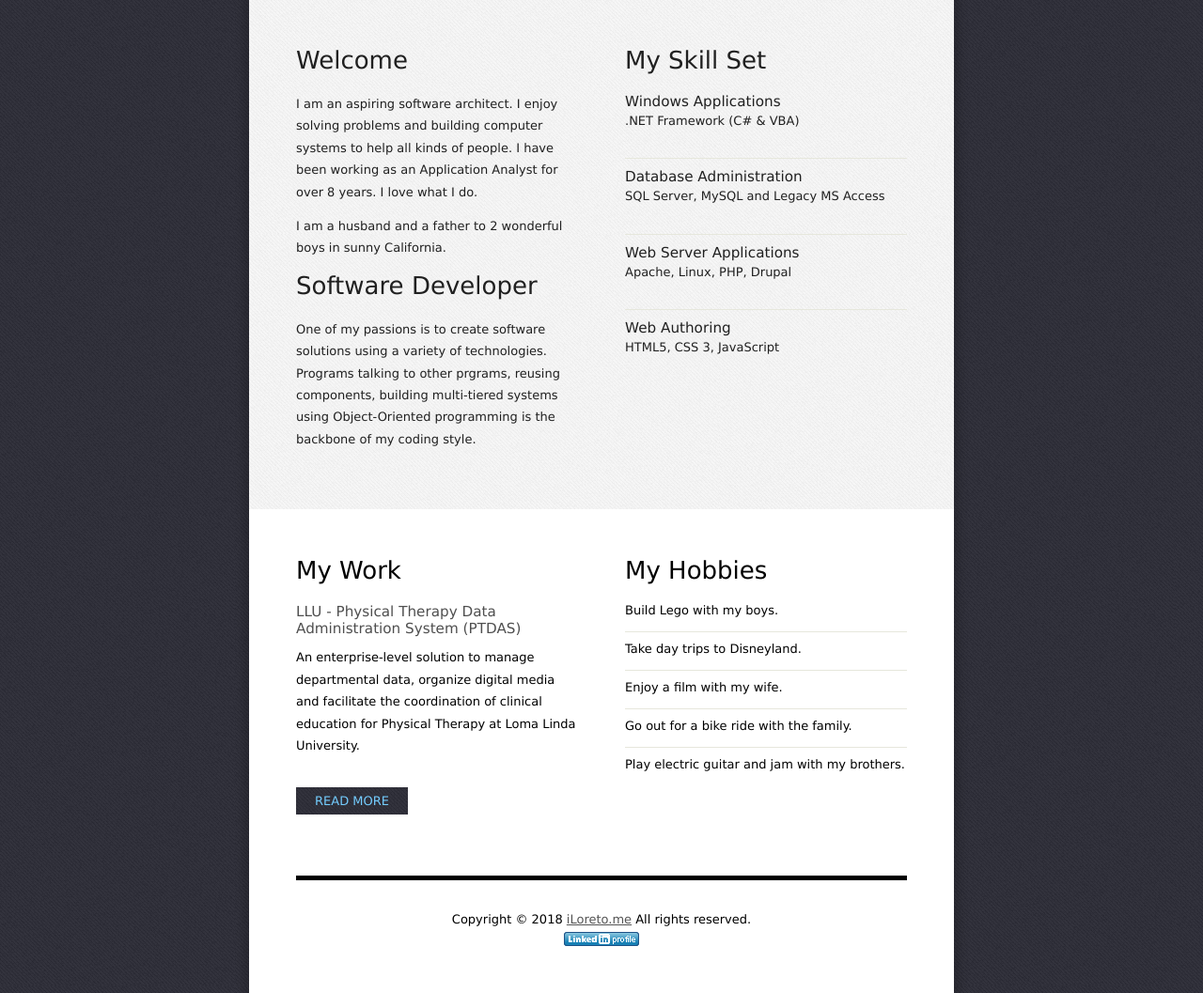
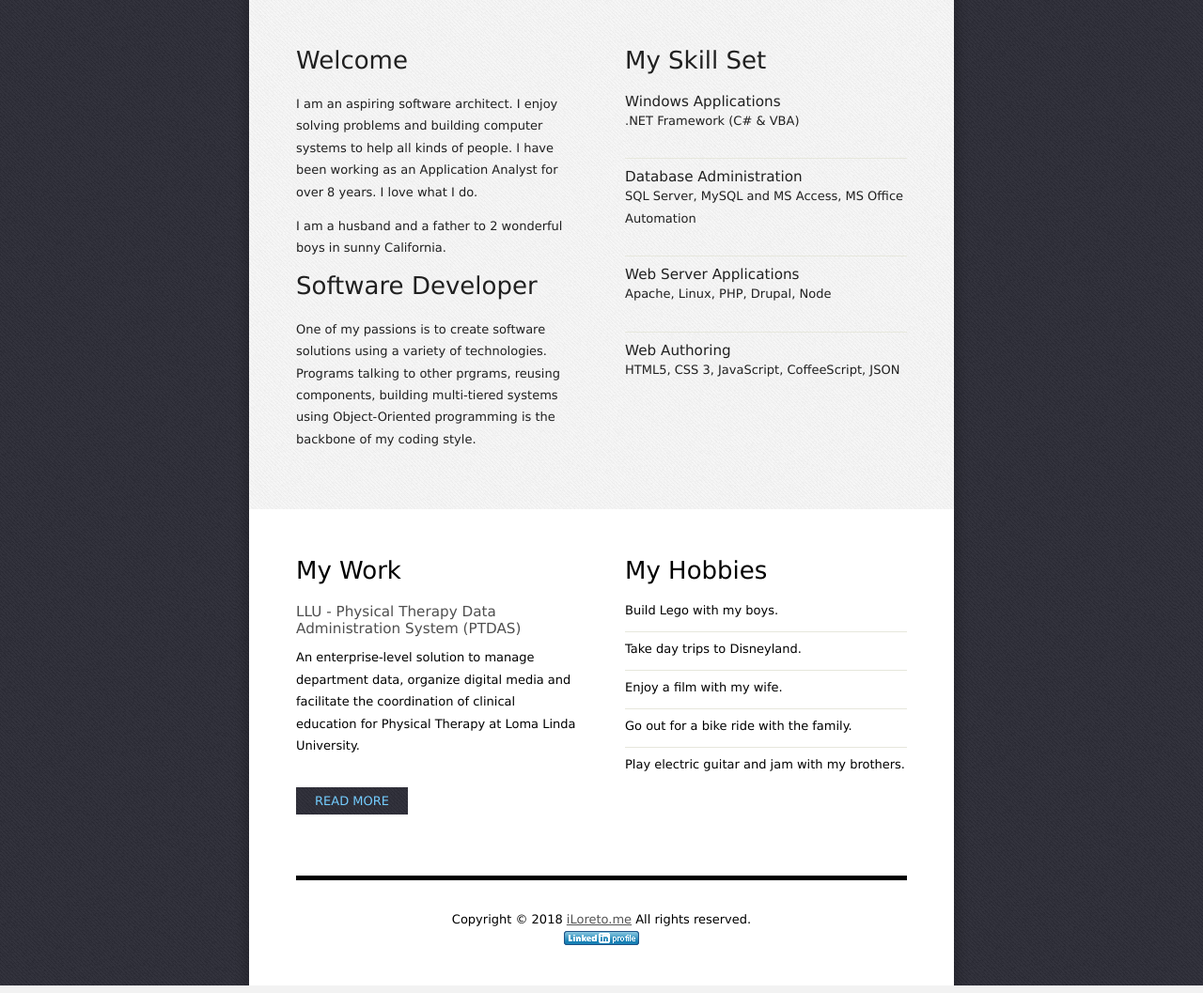
Before and after one commit to iLoreto/iloreto.me, a PHP site: page / in a window 1280 px wide. Shown: the part 201-1258 px from the top of the page at 94% size. Run offline with PHP 8.4, Linux system fonts and the light colour scheme.

Commit message:
removed version-specifics

```diff
--- a/index.php
+++ b/index.php
@@ -1,5 +1,4 @@
-<!DOCTYPE html PUBLIC "-//W3C//DTD XHTML 1.0 Strict//EN" "http://www.w3.org/TR/xhtml1/DTD/xhtml1-strict.dtd">
-<html xmlns="http://www.w3.org/1999/xhtml">
+<html>
 <head>
 	<meta http-equiv="Content-Type" content="text/html; charset=utf-8" />
 	<title>iLoreto.me - Home</title>
@@ -60,19 +59,19 @@
 				<li>
 					<h3>Database Administration</h3>
 					<p>
-						SQL Server, MySQL and Legacy MS Access
+						SQL Server, MySQL and MS Access, MS Office Automation
 					</p>
 				</li>
 				<li>
 					<h3>Web Server Applications</h3>
 					<p>
-						Apache, Linux, PHP, Drupal
+						Apache, Linux, PHP, Drupal, Node
 					</p>
 				</li>
 				<li>
 					<h3>Web Authoring</h3>
 					<p>
-						HTML5, CSS 3, JavaScript
+						HTML5, CSS 3, JavaScript, CoffeeScript, JSON
 					</p>
 				</li>
 
@@ -89,7 +88,7 @@
 			<li class="first">
 				<h3><a target="_blank" href= "https://llu.instructure.com/eportfolios/4120">LLU - Physical Therapy Data Administration System (PTDAS)</a></h3>
 				<p>
-					An enterprise-level solution to manage departmental data, organize digital media and facilitate the coordination of clinical education for Physical Therapy at Loma Linda University.
+					An enterprise-level solution to manage department data, organize digital media and facilitate the coordination of clinical education for Physical Therapy at Loma Linda University.
 				</p>
 				<a target="_blank" href="https://llu.instructure.com/eportfolios/4120" class="button-style">Read More</a>
 			</li>
```
